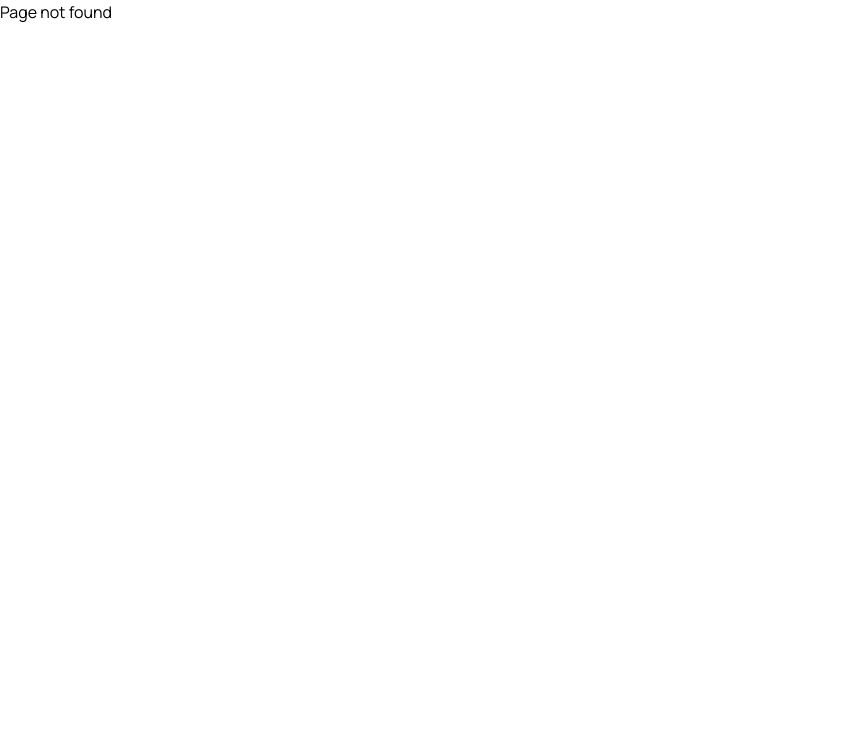
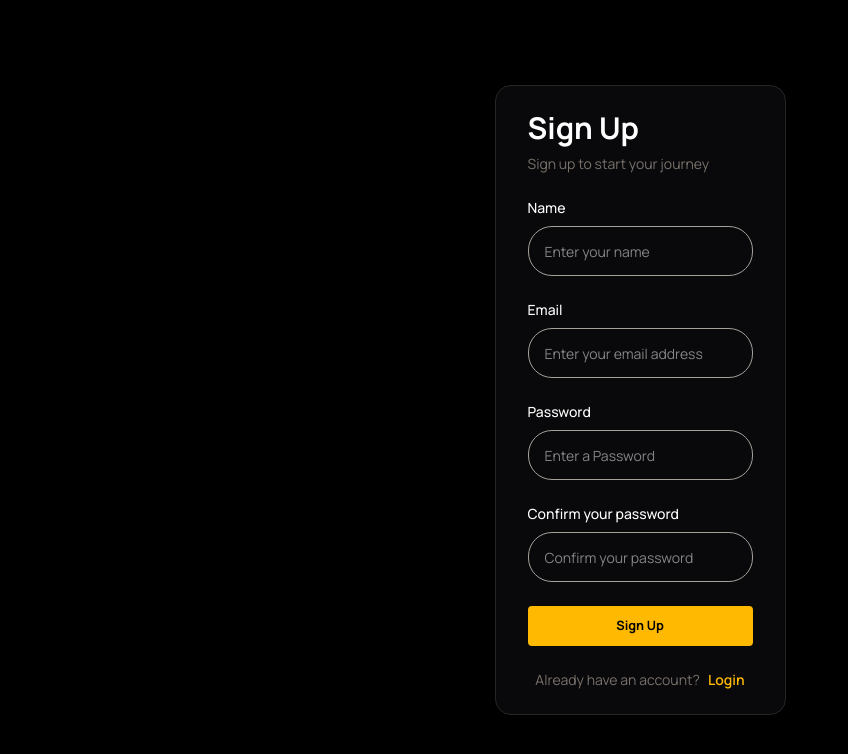
Before and after one commit to Arshia-Rb/Gymbo, a React (Vite) app: page /sign-up in a window 1280 px wide. Before the commit this address had no page. Shown: the top 754 px of the page, without its empty margins (0-848 px from the left). Built offline with nearby package versions, Linux system fonts and the light colour scheme.

Commit message:
Add sign up page

```diff
--- a/src/App.tsx
+++ b/src/App.tsx
@@ -9,6 +9,7 @@ import About from "./pages/About";
 import { useState } from "react";
 import MobileMenu from "./ui/MobileMenu";
 import { MobileMenuContext } from "./context/MobileMenueContext";
+import SignUp from "./pages/SignUp";
 
 function App() {
   const [isMenuOpen, setIsMenuOpen] = useState<boolean>(false);
@@ -23,6 +24,7 @@ function App() {
           <Route path="classes" element={<Classes />} />
           <Route path="membership" element={<Membership />} />
           <Route path="login" element={<Login />} />
+          <Route path="sign-up" element={<SignUp />} />
           <Route path="*" element={<PageNotFound />} />
 
           <Route path="about" element={<About />} />
--- a/src/pages/Login.tsx
+++ b/src/pages/Login.tsx
@@ -2,11 +2,12 @@ import { Link } from "react-router";
 import Button from "../ui/Button";
 import Input from "../ui/Input";
 import LoginContainer from "../ui/LoginContainer";
+import CustomForm from "../ui/CustomForm";
 
 function Login() {
   return (
     <LoginContainer>
-      <form className="flex max-w-md flex-col gap-6 rounded-2xl border border-stone-800 bg-zinc-950 px-8 py-6">
+      <CustomForm>
         <div className="space-y-2">
           <h2 className="text-3xl font-bold">Welcome Back</h2>
           <p className="text-sm text-stone-500">
@@ -56,7 +57,7 @@ function Login() {
             Sign Up
           </Link>
         </div>
-      </form>
+      </CustomForm>
     </LoginContainer>
   );
 }
--- /dev/null
+++ b/src/pages/SignUp.tsx
@@ -0,0 +1,60 @@
+import { Link } from "react-router";
+import Button from "../ui/Button";
+import CustomForm from "../ui/CustomForm";
+import Input from "../ui/Input";
+import LoginContainer from "../ui/LoginContainer";
+
+function SignUp() {
+  return (
+    <LoginContainer>
+      <CustomForm>
+        <div className="space-y-2">
+          <h2 className="text-3xl font-bold">Sign Up</h2>
+          <p className="text-sm text-stone-500">
+            Sign up to start your journey
+          </p>
+        </div>
+        <Input
+          label="Name"
+          placeholder="Enter your name"
+          name="name"
+          type="text"
+        />
+        <Input
+          label="Email"
+          placeholder="Enter your email address"
+          name="email"
+          type="email"
+        />
+        <Input
+          label="Password"
+          placeholder="Enter a Password"
+          name="password"
+          type="password"
+        />
+        <Input
+          label="Confirm your password"
+          placeholder="Confirm your password"
+          name="confirm"
+          type="password"
+        />
+
+        <Button onClick={() => {}}>Sign Up</Button>
+
+        <div className="flex justify-center gap-2">
+          <p className="text-center text-sm text-stone-500">
+            Already have an account?
+          </p>
+          <Link
+            to="/login"
+            className="text-sm font-semibold text-amber-400 hover:underline"
+          >
+            Login
+          </Link>
+        </div>
+      </CustomForm>
+    </LoginContainer>
+  );
+}
+
+export default SignUp;
--- /dev/null
+++ b/src/ui/CustomForm.tsx
@@ -0,0 +1,15 @@
+import type { ReactNode } from "react";
+
+interface CustomFormProps {
+  children: ReactNode;
+}
+
+function CustomForm({ children }: CustomFormProps) {
+  return (
+    <form className="flex max-w-md flex-col gap-6 rounded-2xl border border-stone-800 bg-zinc-950 px-8 py-6">
+      {children}
+    </form>
+  );
+}
+
+export default CustomForm;
--- a/src/ui/LoginContainer.tsx
+++ b/src/ui/LoginContainer.tsx
@@ -4,7 +4,7 @@ interface LoginContainerProps {
 
 function LoginContainer({ children }: LoginContainerProps) {
   return (
-    <div className="flex h-dvh items-center justify-center bg-black text-white">
+    <div className="flex h-dvh items-center justify-center overflow-scroll bg-black text-white">
       {children}
     </div>
   );
```
